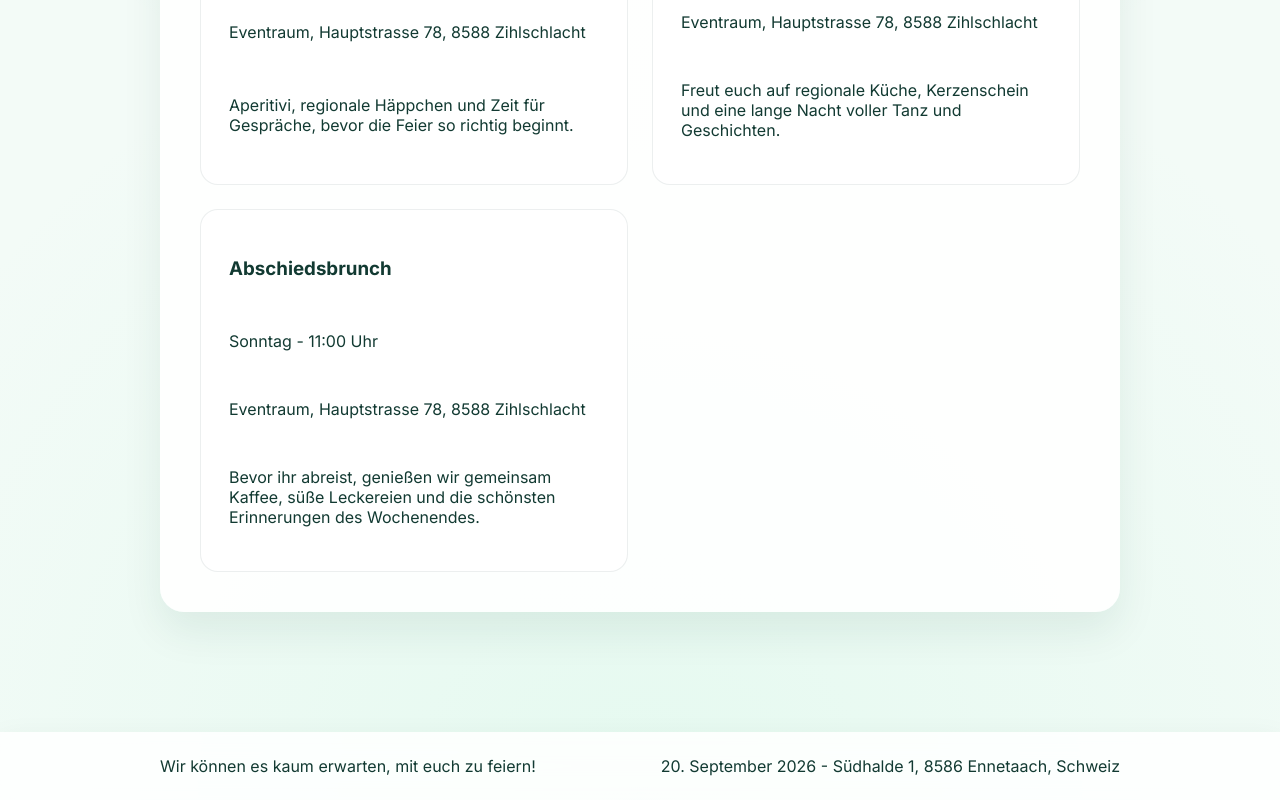
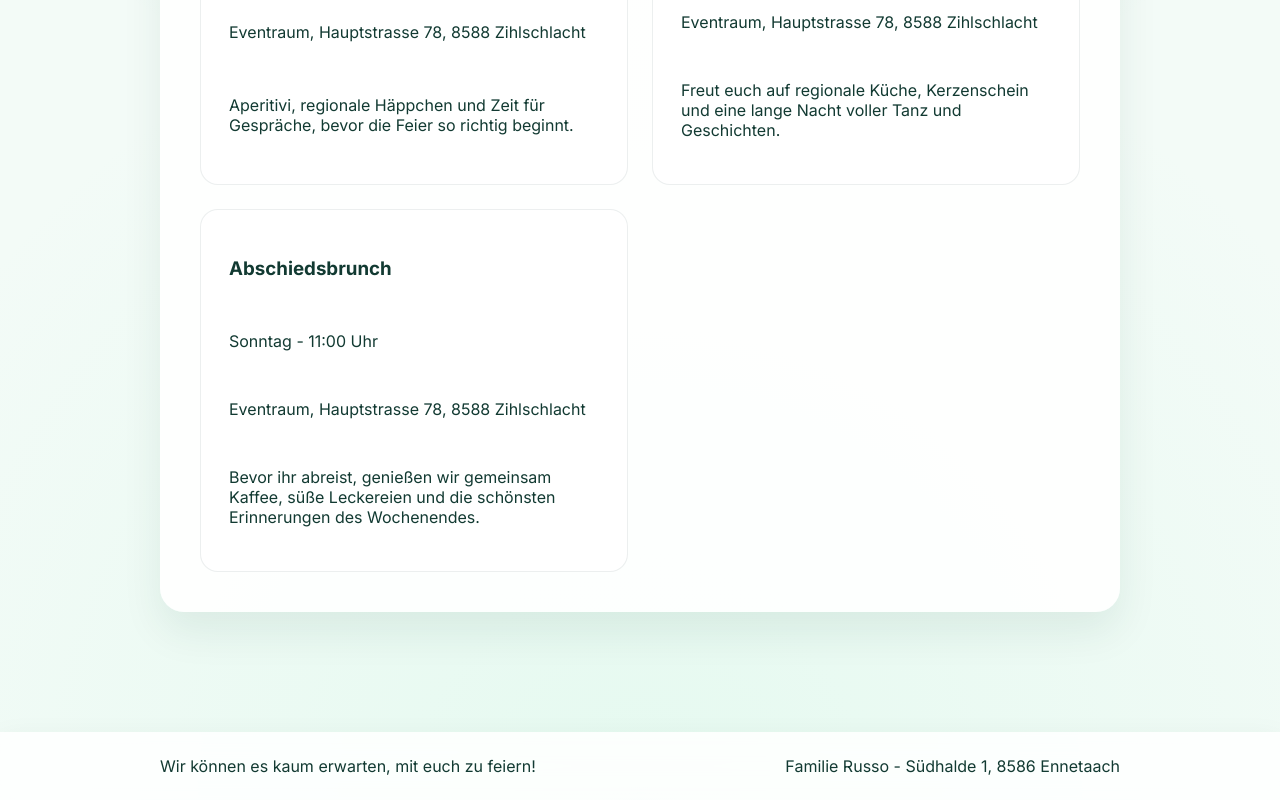
Before and after one commit to russo1337/wedding-page, a Next.js app: page / in a window 1280 px wide. Shown: the part 756-1556 px from the top of the page. Built offline with nearby package versions, Linux system fonts and the light colour scheme.

Commit message:
footer change

```diff
--- a/app/layout.js
+++ b/app/layout.js
@@ -28,7 +28,7 @@ export default function RootLayout({ children }) {
         <footer>
           <div>
             <span>Wir können es kaum erwarten, mit euch zu feiern!</span>
-            <span>20. September 2026 - Südhalde 1, 8586 Ennetaach, Schweiz</span>
+            <span>Familie Russo - Südhalde 1, 8586 Ennetaach</span>
           </div>
         </footer>
       </body>
```
